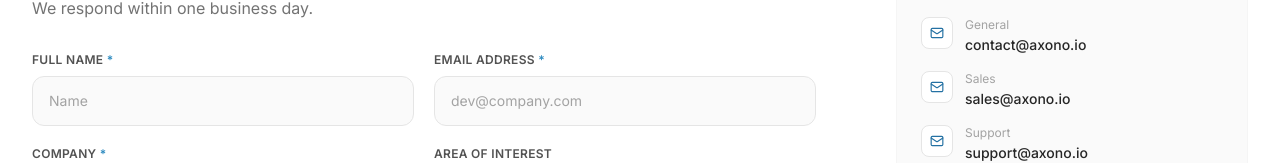
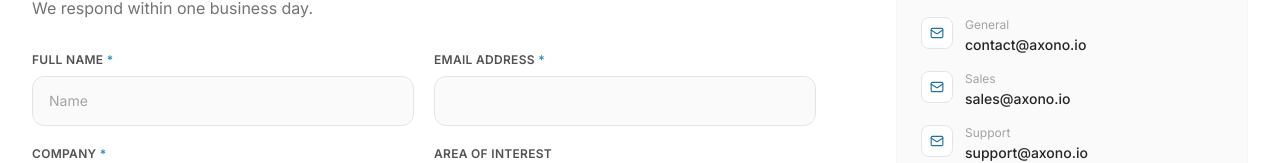
Before and after one commit to mahadevaxono/web---Copy, a React (Vite) app: page /contact in a window 1280 px wide. Shown: the part 671-834 px from the top of the page. Built offline with nearby package versions, Linux system fonts and the light colour scheme.

Commit message:
Updated Contact.tsx

```diff
--- a/src/pages/Contact.tsx
+++ b/src/pages/Contact.tsx
@@ -95,7 +95,7 @@ export default function Contact() {
                         </label>
                         <input
                           required type="email" name="email" value={form.email} onChange={handleChange}
-                          placeholder="dev@company.com"
+
                           className={inputClass}
                         />
                       </div>
```
